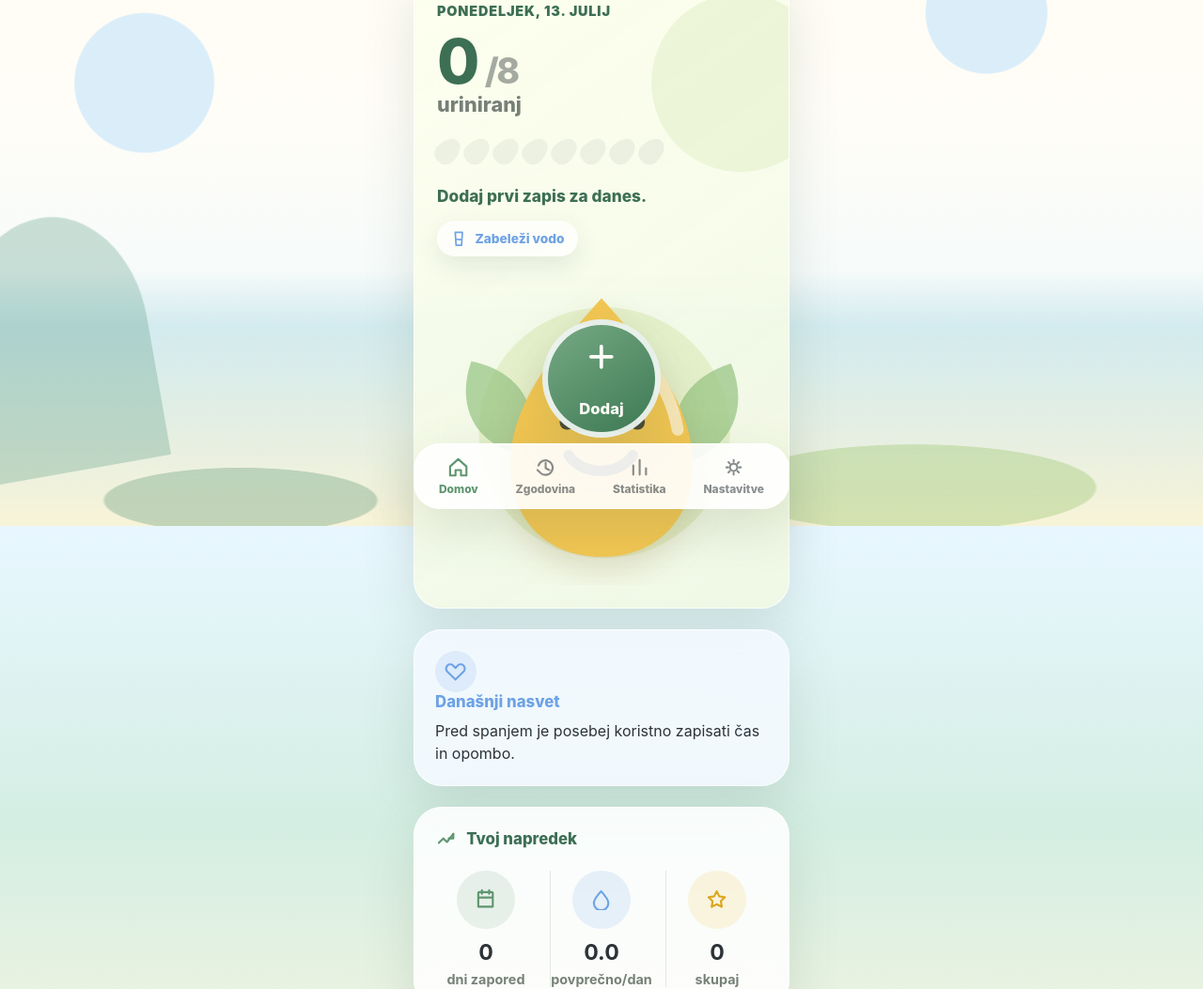
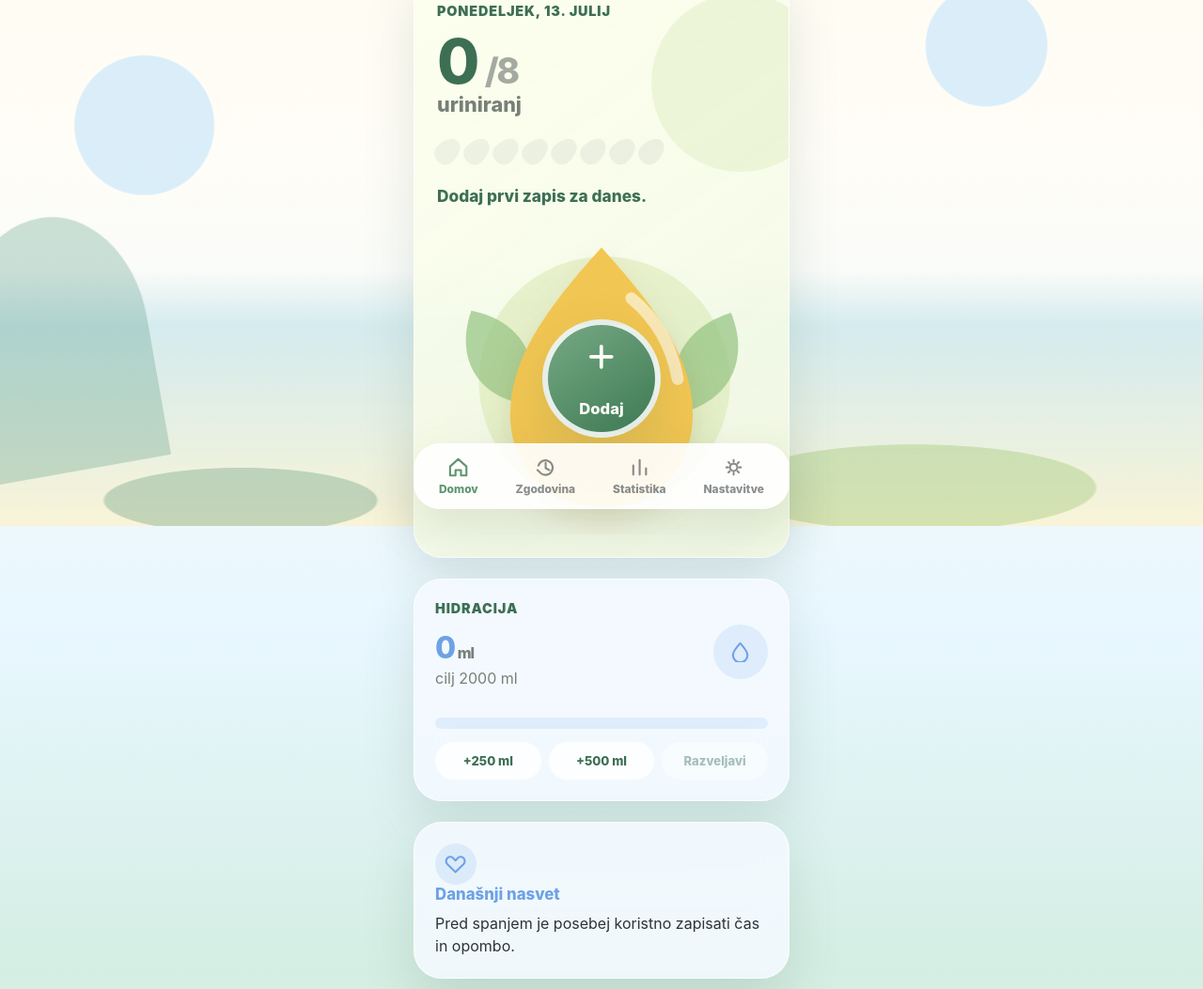
Before and after one commit to Hellobiwankenobi/Pee-counter, a website: page index.html in a window 1280 px wide. Shown: the part 240-1293 px from the top of the page at 94% size. Drawn offline with Linux system fonts and the light colour scheme.

Commit message:
Add files via upload

```diff
--- a/app.js
+++ b/app.js
@@ -1,4 +1,5 @@
 const STORAGE_KEY = "pee-counter.entries.v1";
+const WATER_STORAGE_KEY = "pee-counter.water.v1";
 const SETTINGS_KEY = "pee-counter.settings.v1";
 
 const els = {
@@ -15,7 +16,12 @@ const els = {
   todayCount: document.getElementById("todayCount"),
   todayMessage: document.getElementById("todayMessage"),
   dropMeter: document.getElementById("dropMeter"),
+  waterTotal: document.getElementById("waterTotal"),
+  waterGoalText: document.getElementById("waterGoalText"),
+  waterProgress: document.getElementById("waterProgress"),
+  undoWater: document.getElementById("undoWater"),
   dailyGoal: document.getElementById("dailyGoal"),
+  waterGoal: document.getElementById("waterGoal"),
   dailyTip: document.getElementById("dailyTip"),
   range: document.getElementById("rangeSelect"),
   rangeCount: document.getElementById("rangeCount"),
@@ -39,6 +45,7 @@ const tips = [
 ];
 
 let entries = loadEntries();
+let waterEntries = loadWaterEntries();
 let settings = loadSettings();
 
 function loadEntries() {
@@ -59,16 +66,35 @@ function loadEntries() {
   }
 }
 
+function loadWaterEntries() {
+  try {
+    return JSON.parse(localStorage.getItem(WATER_STORAGE_KEY) || "[]")
+      .filter((entry) => entry && entry.time && Number(entry.amountMl) > 0)
+      .map((entry) => ({
+        id: entry.id || crypto.randomUUID(),
+        time: entry.time,
+        amountMl: Number(entry.amountMl)
+      }))
+      .sort((a, b) => new Date(b.time) - new Date(a.time));
+  } catch {
+    return [];
+  }
+}
+
 function loadSettings() {
   try {
-    return { dailyGoal: 8, ...JSON.parse(localStorage.getItem(SETTINGS_KEY) || "{}") };
+    return { dailyGoal: 8, waterGoalMl: 2000, ...JSON.parse(localStorage.getItem(SETTINGS_KEY) || "{}") };
   } catch {
-    return { dailyGoal: 8 };
+    return { dailyGoal: 8, waterGoalMl: 2000 };
   }
 }
 
 function saveEntries() {
   localStorage.setItem(STORAGE_KEY, JSON.stringify(entries));
+}
+
+function saveWaterEntries() {
+  localStorage.setItem(WATER_STORAGE_KEY, JSON.stringify(waterEntries));
 }
 
 function saveSettings() {
@@ -160,6 +186,41 @@ function calculateStreak() {
   }
 
   return streak;
+}
+
+function addWater(amountMl) {
+  waterEntries = [
+    {
+      id: crypto.randomUUID(),
+      time: new Date().toISOString(),
+      amountMl
+    },
+    ...waterEntries
+  ].sort((a, b) => new Date(b.time) - new Date(a.time));
+  saveWaterEntries();
+  render();
+}
+
+function undoLastWater() {
+  const today = new Date();
+  const index = waterEntries.findIndex((entry) => sameDay(new Date(entry.time), today));
+  if (index === -1) return;
+  waterEntries.splice(index, 1);
+  saveWaterEntries();
+  render();
+}
+
+function renderWater() {
+  const today = new Date();
+  const todayWater = waterEntries.filter((entry) => sameDay(new Date(entry.time), today));
+  const total = todayWater.reduce((sum, entry) => sum + entry.amountMl, 0);
+  const goal = Math.max(250, Number(settings.waterGoalMl || 2000));
+  const progress = Math.min(100, Math.round((total / goal) * 100));
+
+  els.waterTotal.textContent = total;
+  els.waterGoalText.textContent = `cilj ${goal} ml`;
+  els.waterProgress.style.width = `${progress}%`;
+  els.undoWater.disabled = todayWater.length === 0;
 }
 
 function renderDrops(todayCount) {
@@ -264,9 +325,8 @@ function setScreen(name) {
   });
 }
 
-function openEntryDialog(waterNote = "") {
+function openEntryDialog() {
   resetForm();
-  if (waterNote) els.note.value = waterNote;
   if (typeof els.dialog.showModal === "function") {
     els.dialog.showModal();
   } else {
@@ -287,15 +347,22 @@ function render() {
   els.todayDate.textContent = new Intl.DateTimeFormat("sl-SI", { weekday: "long", day: "2-digit", month: "long" }).format(now);
   els.dailyTip.textContent = tips[tipIndex];
   els.dailyGoal.value = settings.dailyGoal;
+  els.waterGoal.value = settings.waterGoalMl;
   renderToday(todayEntries);
+  renderWater();
   renderMetrics(rangeEntries);
   renderChart(rangeEntries);
   renderHistory();
 }
 
 els.openEntry.addEventListener("click", () => openEntryDialog());
-document.querySelector("[data-open-water]").addEventListener("click", () => openEntryDialog("Dodana voda."));
 els.closeEntry.addEventListener("click", closeEntryDialog);
+
+document.querySelectorAll("[data-water-amount]").forEach((button) => {
+  button.addEventListener("click", () => addWater(Number(button.dataset.waterAmount)));
+});
+
+els.undoWater.addEventListener("click", undoLastWater);
 
 document.querySelectorAll("[data-time-shift]").forEach((button) => {
   button.addEventListener("click", () => setEntryTimeByHourShift(Number(button.dataset.timeShift)));
@@ -351,26 +418,45 @@ els.dailyGoal.addEventListener("change", () => {
   render();
 });
 
+els.waterGoal.addEventListener("change", () => {
+  settings.waterGoalMl = Math.min(6000, Math.max(250, Number(els.waterGoal.value || 2000)));
+  saveSettings();
+  render();
+});
+
 els.clearAll.addEventListener("click", () => {
-  if (!entries.length) return;
+  if (!entries.length && !waterEntries.length) return;
   if (confirm("Res pobrišem vse lokalne zapise?")) {
     entries = [];
+    waterEntries = [];
     saveEntries();
+    saveWaterEntries();
     render();
     setScreen("home");
   }
 });
 
 els.exportCsv.addEventListener("click", () => {
-  const header = ["time", "urgency", "volume", "comfort", "note"];
-  const rows = entries.map((entry) => [
+  const header = ["type", "time", "urgency", "volume", "comfort", "amount_ml", "note"];
+  const peeRows = entries.map((entry) => [
+    "pee",
     entry.time,
     entry.urgency,
     entry.volume,
     entry.comfort,
+    "",
     entry.note
   ]);
-  const csv = [header, ...rows]
+  const waterRows = waterEntries.map((entry) => [
+    "water",
+    entry.time,
+    "",
+    "",
+    "",
+    entry.amountMl,
+    ""
+  ]);
+  const csv = [header, ...peeRows, ...waterRows]
     .map((row) => row.map((value) => `"${String(value).replaceAll('"', '""')}"`).join(","))
     .join("\n");
   const blob = new Blob([csv], { type: "text/csv;charset=utf-8" });
--- a/index.html
+++ b/index.html
@@ -29,10 +29,6 @@
           <p class="subline">uriniranj</p>
           <div id="dropMeter" class="drop-meter" aria-label="Dnevni napredek"></div>
           <p id="todayMessage" class="friendly-note">Dodaj prvi zapis za danes.</p>
-          <button class="water-chip" type="button" data-open-water>
-            <svg viewBox="0 0 24 24" aria-hidden="true"><path d="M7 3h10l-1.2 18H8.2L7 3Z"/><path d="M8.2 13c2.3-1 4.6 1 7.4 0"/></svg>
-            <span>Zabeleži vodo</span>
-          </button>
         </div>
         <div class="mascot" aria-hidden="true">
           <svg viewBox="0 0 220 220">
@@ -45,6 +41,27 @@
             <circle cx="87" cy="111" r="5" class="eye"/>
             <circle cx="134" cy="111" r="5" class="eye"/>
           </svg>
+        </div>
+      </section>
+
+      <section class="water-card screen screen-home is-active" data-screen="home" aria-labelledby="waterTitle">
+        <div class="water-head">
+          <div>
+            <p class="kicker">Hidracija</p>
+            <h2 id="waterTitle"><span id="waterTotal">0</span><small> ml</small></h2>
+            <p id="waterGoalText" class="muted">cilj 2000 ml</p>
+          </div>
+          <div class="water-orb" aria-hidden="true">
+            <svg viewBox="0 0 24 24"><path d="M12 3c5 5.5 8 9.4 8 13a8 8 0 0 1-16 0c0-3.6 3-7.5 8-13Z"/></svg>
+          </div>
+        </div>
+        <div class="water-progress" aria-label="Dnevni napredek hidracije">
+          <span id="waterProgress"></span>
+        </div>
+        <div class="water-actions">
+          <button type="button" data-water-amount="250">+250 ml</button>
+          <button type="button" data-water-amount="500">+500 ml</button>
+          <button id="undoWater" type="button">Razveljavi</button>
         </div>
       </section>
 
@@ -124,6 +141,10 @@
           <label>
             Dnevni orientacijski cilj
             <input id="dailyGoal" type="number" min="1" max="20" step="1">
+          </label>
+          <label>
+            Dnevni cilj vode (ml)
+            <input id="waterGoal" type="number" min="250" max="6000" step="250">
           </label>
           <button id="clearAll" class="danger-button" type="button">Pobriši vse lokalne zapise</button>
           <p class="health-note">Pogosto, boleče ali nenadno spremenjeno uriniranje je lahko zdravstveni znak. Ta evidenca pomaga opaziti vzorce, ne nadomešča zdravnika.</p>
--- a/style.css
+++ b/style.css
@@ -200,6 +200,7 @@ small {
 }
 
 .today-card,
+.water-card,
 .tip-card,
 .progress-card,
 .panel-card {
@@ -293,27 +294,6 @@ small {
   font-weight: 800;
 }
 
-.water-chip {
-  display: inline-flex;
-  align-items: center;
-  gap: 8px;
-  min-height: 38px;
-  margin-top: 16px;
-  border: 0;
-  border-radius: 999px;
-  padding: 0 14px;
-  color: var(--blue);
-  background: rgba(255, 255, 255, 0.72);
-  box-shadow: var(--soft-shadow);
-  font-size: 0.86rem;
-  font-weight: 850;
-}
-
-.water-chip svg {
-  width: 1.15rem;
-  height: 1.15rem;
-}
-
 .mascot {
   position: relative;
   align-self: end;
@@ -368,11 +348,83 @@ small {
   fill: #4d4a36;
 }
 
+.water-card,
 .tip-card,
 .progress-card,
 .panel-card {
   margin-top: 22px;
   padding: 22px;
+}
+
+.water-card {
+  background: rgba(244, 250, 255, 0.9);
+}
+
+.water-head {
+  display: flex;
+  justify-content: space-between;
+  gap: 16px;
+  align-items: center;
+  margin-bottom: 16px;
+}
+
+.water-head h2 {
+  margin-bottom: 3px;
+  color: var(--blue);
+  font-size: 2rem;
+  letter-spacing: -0.03em;
+}
+
+.water-head h2 small {
+  font-size: 1rem;
+}
+
+.water-orb {
+  display: grid;
+  place-items: center;
+  width: 58px;
+  height: 58px;
+  border-radius: 50%;
+  color: var(--blue);
+  background: rgba(110, 162, 229, 0.16);
+}
+
+.water-progress {
+  overflow: hidden;
+  height: 12px;
+  border-radius: 999px;
+  background: rgba(110, 162, 229, 0.14);
+}
+
+.water-progress span {
+  display: block;
+  width: 0%;
+  height: 100%;
+  border-radius: inherit;
+  background: linear-gradient(90deg, #87c2f8, #5f9570);
+  transition: width 180ms ease;
+}
+
+.water-actions {
+  display: grid;
+  grid-template-columns: repeat(3, minmax(0, 1fr));
+  gap: 8px;
+  margin-top: 14px;
+}
+
+.water-actions button {
+  min-height: 40px;
+  border: 0;
+  border-radius: 999px;
+  color: var(--green-dark);
+  background: rgba(255, 255, 255, 0.8);
+  font-size: 0.82rem;
+  font-weight: 850;
+}
+
+.water-actions button:disabled {
+  cursor: default;
+  opacity: 0.42;
 }
 
 .tip-card {
```
